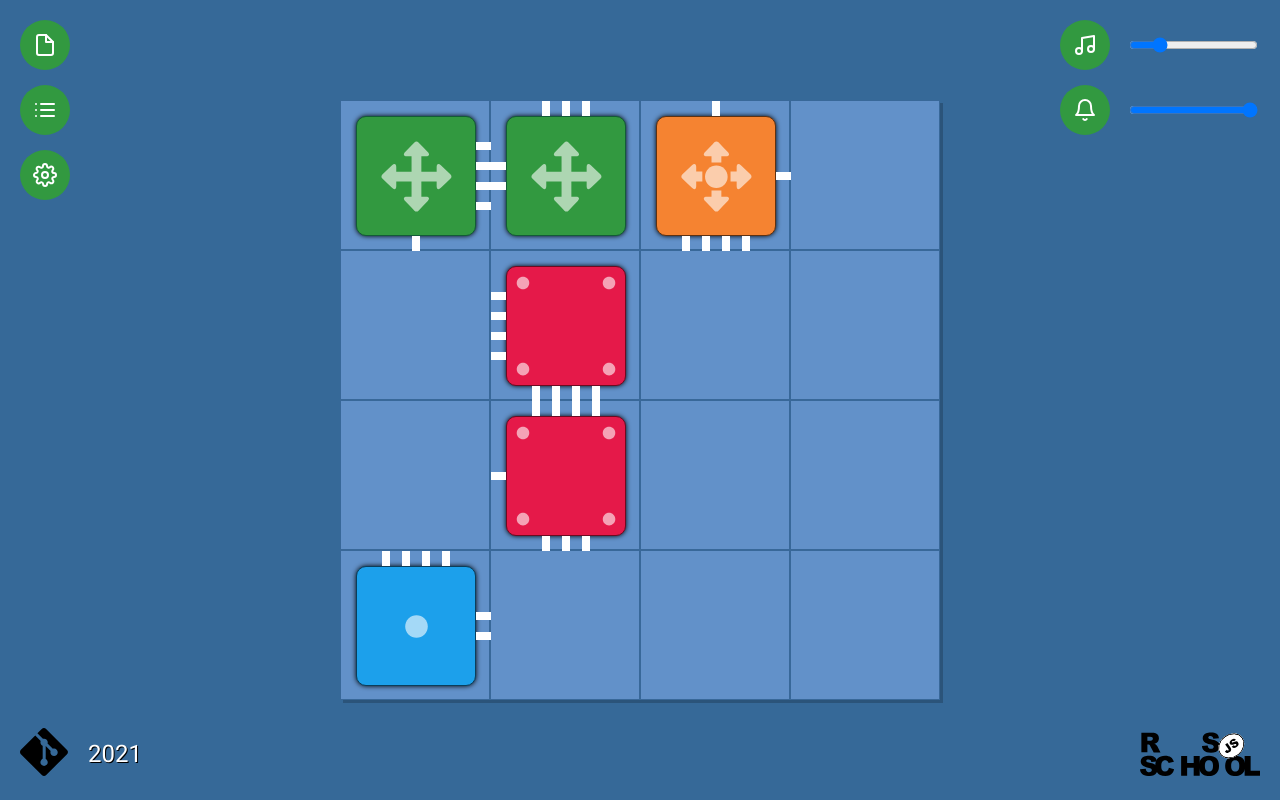
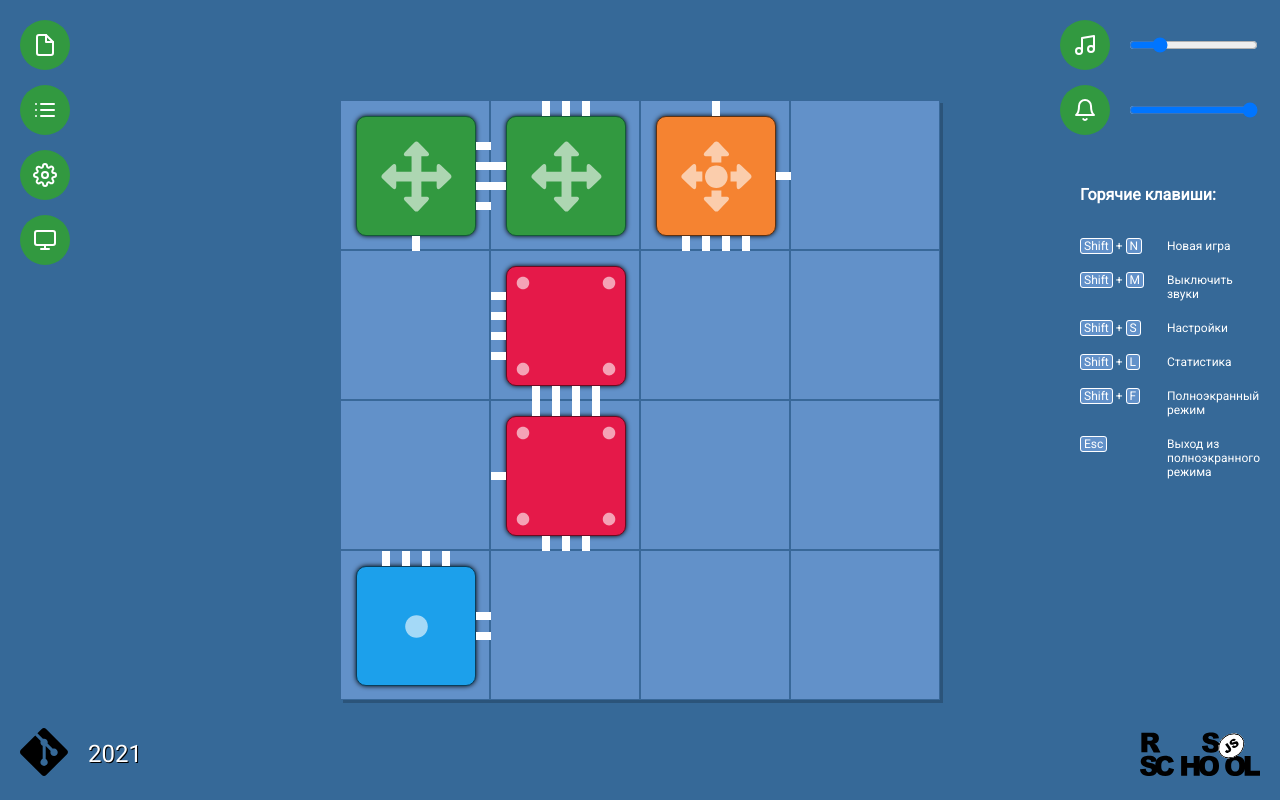
Before and after one commit to victorlitvinenko/react-game, a React (Create React App) app: page / in a window 1280 px wide. Built offline with nearby package versions, Linux system fonts and the light colour scheme; no server answers; the HTML template or start-up script is replaced by a standard one.

Commit message:
feat: add hotkeys

```diff
--- a/package.json
+++ b/package.json
@@ -15,6 +15,7 @@
     "react-beautiful-dnd": "^13.0.0",
     "react-dom": "^17.0.1",
     "react-feather": "^2.0.9",
+    "react-hotkeys-hook": "^3.1.0",
     "react-router-dom": "^5.2.0",
     "react-scripts": "4.0.2",
     "sass": "^1.32.7",
--- a/src/components/Footer.tsx
+++ b/src/components/Footer.tsx
@@ -1,8 +1,37 @@
+import { useHotkeys } from 'react-hotkeys-hook';
+import { useHistory } from 'react-router-dom';
+
+import RootStore from '../stores/root-store';
 import rsLogo from '../images/rs_school_js.svg';
 
 import './footer.scss';
 
 const Footer: React.FC = () => {
+  const {
+    DataStore: { GridStore },
+    SettingsStore,
+  } = RootStore;
+
+  const history = useHistory();
+
+  useHotkeys('shift+n', () => {
+    GridStore.init();
+    history.push('/');
+  });
+  useHotkeys('shift+m', () => {
+    SettingsStore.switchMusic(false);
+    SettingsStore.switchSounds(false);
+  });
+  useHotkeys('shift+s', () => {
+    history.push('/settings');
+  });
+  useHotkeys('shift+l', () => {
+    history.push('/stats');
+  });
+  useHotkeys('shift+f', () => {
+    document.documentElement.requestFullscreen();
+  });
+
   return (
     <>
       <div className="footer__github">
--- a/src/components/Game/Ui.tsx
+++ b/src/components/Game/Ui.tsx
@@ -63,6 +63,35 @@ const Ui: React.FC = () => {
           disabled={!SettingsStore.isSoundsOn}
         />
       </div>
+      <div className="ui__hotkeys">
+        <div className="ui__hotkeys--bold">Горячие клавиши:</div>
+        <div className="hotkeys-table">
+          <div>
+            <span>Shift</span> + <span>N</span>
+          </div>
+          <div>Новая игра</div>
+          <div>
+            <span>Shift</span> + <span>M</span>
+          </div>
+          <div>Выключить звуки</div>
+          <div>
+            <span>Shift</span> + <span>S</span>
+          </div>
+          <div>Настройки</div>
+          <div>
+            <span>Shift</span> + <span>L</span>
+          </div>
+          <div>Статистика</div>
+          <div>
+            <span>Shift</span> + <span>F</span>
+          </div>
+          <div>Полноэкранный режим</div>
+          <div>
+            <span>Esc</span>
+          </div>
+          <div>Выход из полноэкранного режима</div>
+        </div>
+      </div>
       <div className="ui__settings">
         <Btn onClick={() => GridStore.init()}>
           <Icon.File color="white" />
@@ -77,6 +106,13 @@ const Ui: React.FC = () => {
             <Icon.Settings color="white" />
           </Btn>
         </NavLink>
+        <Btn
+          onClick={() => {
+            document.documentElement.requestFullscreen();
+          }}
+        >
+          <Icon.Monitor color="white" />
+        </Btn>
       </div>
     </>
   );
--- a/src/components/Game/ui.scss
+++ b/src/components/Game/ui.scss
@@ -38,6 +38,23 @@
     width: 200px;
     gap: 15px;
     z-index: 1;
+  }
+
+  &__hotkeys {
+    width: 180px;
+    color: white;
+    position: fixed;
+    right: 0;
+    top: 185px;
+    padding: 0 20px;
+
+    &--bold {
+      font-weight: bold;
+    }
+
+    @media (max-width: 1024px) {
+      display: none;
+    }
   }
 
   &__settings {
@@ -88,3 +105,19 @@
     }
   }
 }
+
+.hotkeys-table {
+  margin-top: 35px;
+  display: grid;
+  grid-template-columns: 1fr 1fr;
+  gap: 20px;
+  font-size: 12px;
+
+  & span {
+    padding: 0 3px;
+    border: 1px solid white;
+    border-radius: 3px;
+    font-size: 12px;
+    background: #6291c9;
+  }
+}
--- a/src/components/Statistics/statistics.scss
+++ b/src/components/Statistics/statistics.scss
@@ -18,5 +18,13 @@
     font-size: 22px;
     padding: 20px;
     border: 1px solid rgba(255,255,255,0.3);
+
+    @media (max-width: 690px) {
+      font-size: 16px;
+    }
+
+    @media (max-width: 520px) {
+      font-size: 14px;
+    }
   }
 }
```
Also changed, not shown: 1 other file (tests, documents, lock files or other folders).
